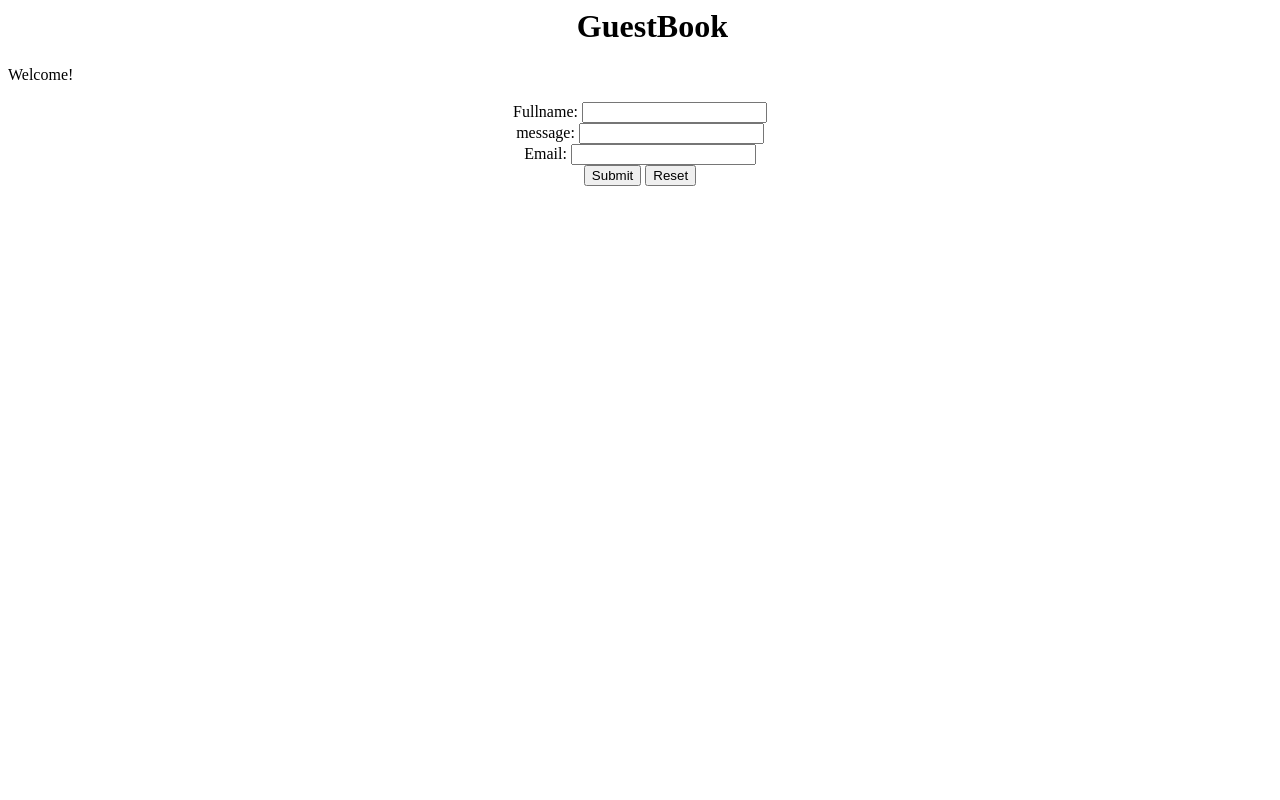
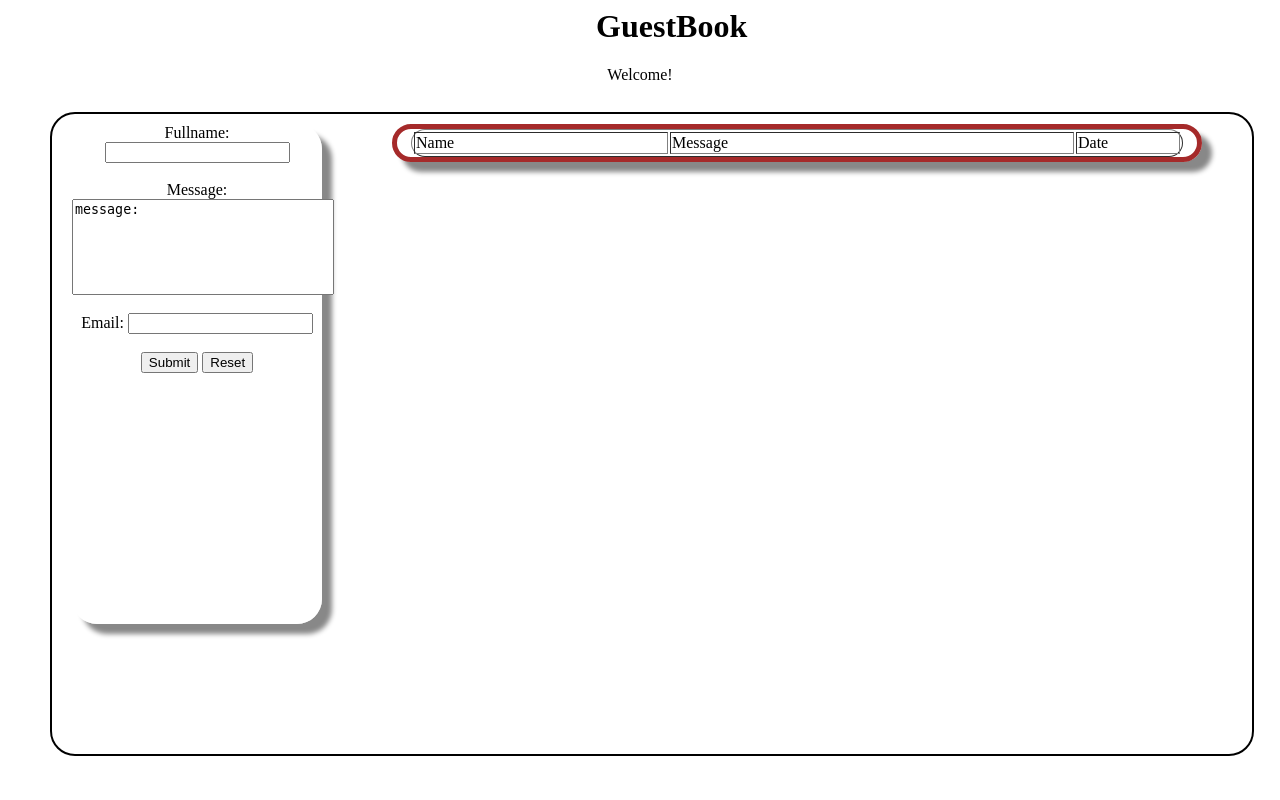
Before and after one commit to retsie/lvccGuestbook, a PHP site: page / in a window 1280 px wide. Run offline with PHP 8.4, Linux system fonts and the light colour scheme; data comes from the database, SQL or seed files in the repository.

Commit message:
third commit

```diff
--- a/include/header.php
+++ b/include/header.php
@@ -1,3 +1,4 @@
-<link rel="stylesheet" type="text/css" href="include/style.css">
+<meta name="viewport" content="width=device-width, initial-scale=1.0">
+<link rel="stylesheet" type="text/css" href="style.css"><center>
 <head><h1><div class = "head">GuestBook</div></h1></head>
 <div>Welcome!</div>
--- a/include/style.css
+++ b/include/style.css
@@ -1,4 +1,62 @@
 .head{
-margin-left: 45%;
-margin-right: 40%;
+	margin-left: 45%;
+	margin-right: 40%;
 }
+
+.action{
+	margin-left: 10%;
+	margin-left: 45%;
+}
+.body{
+  width:1200px;
+  height:640px;
+  border:2px solid black;
+  margin-left: 42;
+  margin-right: 20;
+  margin-top: 10;
+  position: absolute;
+  -moz-border-radius:25px;
+  -webkit-border-radius:25px;
+  border-radius:25px;
+  background: #fff; /* fallback for browsers that don't understand rgba */
+  border: #solid 10px #000; /* fallback for browsers that don't understand rgba */
+  background-color: rgba(255,255,255,0.8);/* slighly transparent white */
+  border-color: solid 10px rgba(0,0,0,0.2); /*Very transparent black*/
+
+}
+.div1{
+  width:250px;
+  height:500px;
+  margin-left: 20;
+  margin-right: 20;
+  margin-top: 10;
+  position: absolute;
+  -moz-border-radius:25px;
+  -webkit-border-radius:25px;
+  border-radius:25px;
+  box-shadow: 10px 10px 5px #888888;
+  background: #fff; /* fallback for browsers that don't understand rgba */
+  border: #solid 10px #000; /* fallback for browsers that don't understand rgba */
+  background-color: rgba(255,255,255,0.8);/* slighly transparent white */
+  border-color: solid 10px rgba(0,0,0,0.2); /*Very transparent black*/
+}
+.div2{
+  width:800px;
+  height:auto;
+  border:5px solid brown;
+  margin-left: 340;
+  margin-right: 20;
+  margin-top: 10;
+  position: absolute;
+  -moz-border-radius:25px;
+  -webkit-border-radius:25px;
+  border-radius:25px;
+  box-shadow: 10px 10px 5px #888888;
+  background: #fff; /* fallback for browsers that don't understand rgba */
+  border: #solid 10px #000; /* fallback for browsers that don't understand rgba */
+  background-color: rgba(255,255,255,0.8);/* slighly transparent white */
+  border-color: solid 10px rgba(0,0,0,0.2); /*Very transparent black*/
+}
+.tab{
+	border-radius:25px;
+}
--- a/index.php
+++ b/index.php
@@ -2,23 +2,58 @@
 require_once('include/config.php');
 
 $message = new Message($config);
-$messages = MessageDAO::getAllMessages();
+$MessageDAO = new MessageDAO();
+$a = $MessageDAO->getAllMessages($_POST);
 
 ?>
 <html>
 	 <?php include'include/header.php'; ?>
-	<title><h1>GuestBook</h1></title><br>
+	 <head><link rel="stylesheet" type="text/css" href="include/style.css"></head>
+	<title></title><br>
 
 <body>
-	<meta name="viewport" content="width=device-width, initial-scale=1.0">
-	<link rel="stylesheet" type="text/css" href="style.css"><center>
 
-	<div>
-		<div>
+	<div class = "body">
+	<div class = "div2">
+			<table border = "1" class = "tab">
+				<tr>
+					<td width = "250px">Name</td>
+					<td width = "400px">Message</td>
+					<td width = "100px">Date</td>
+
+				</tr>
+				<?php
+
+if(mysql_num_rows($a)>0){
+    while($row= mysql_fetch_array($a)){
+		if($row['is_approved'] == "y"){ ?>
+    <tr>
+        <td><?=$row['name']?></td>
+        <td><?=$row['message']?></td>
+        <td><?=$row['date_posted']?></td>
+    </tr>
+<?php
+
+
+}
+
+else{
+
+    continue;
+}
+}
+}
+
+
+?>
+
+</table>
+		</div>
+		<div class = "div1">
 		<form  name = "messages" action="add.php" method="post">
-		Fullname: <input type="text" name="name"><br>
-		message: <input type="text" name="message"><br>
-		Email:	 <input type="text" name="email"><br>
+		Fullname: <input type="text" name="name"><br><br>
+		 Message:<textarea type="text" name="message"  rows="6" cols= "30" style="resize:none">message:</textarea><br><br>
+		Email:	 <input type="text" name="email"><br><br>
 				 <input type="submit" value="Submit" onclick = "return validate()">
 				 <input type="reset" value="Reset">
 		</form>
```
Also changed, not shown: view.php (+8 -7 lines).
